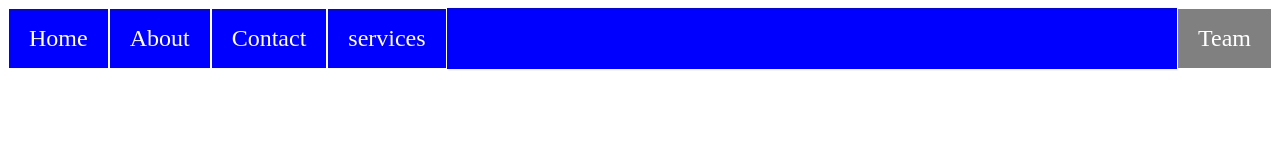
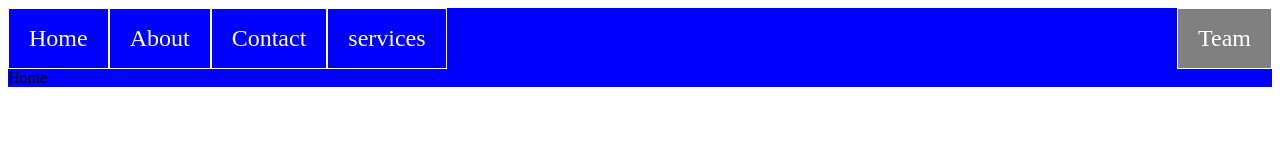
Before and after one commit to SafnetCo2/nav-bar-practice, a plain HTML site: page index.html in a window 1280 px wide. Drawn offline with Linux system fonts and the light colour scheme.

Commit message:
new files

```diff
--- a/index.html
+++ b/index.html
@@ -9,7 +9,7 @@
 <body>
 
         <ul>
-            <li><a href="#">Home</a></li>
+            <li><a href="#">Home</a>Home</li>
             <li><a href="#">About</a></li>
             <li><a href="#">Contact</a></li>
             <li><a href="#">services</a></li>
```
